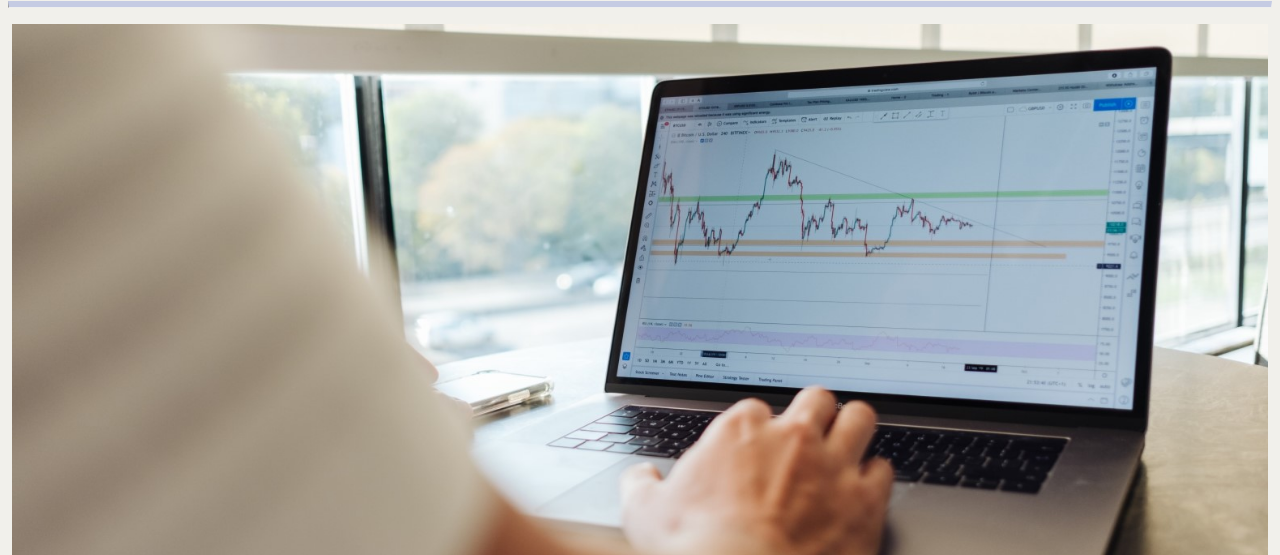
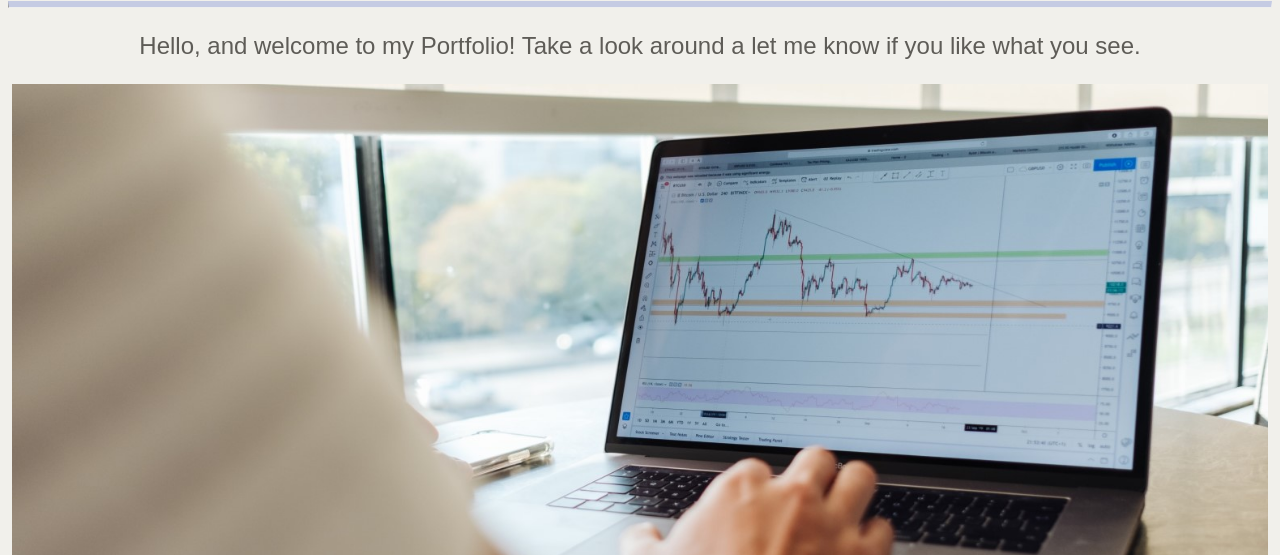
Before and after one commit to andersonjacobd/Portfolio-JA-Udacity-FrontEnd, a plain HTML site: page index.html in a window 1280 px wide. Shown: the part 144-699 px from the top of the page. Drawn offline with Linux system fonts and the light colour scheme.

Commit message:
Add missing <p>
- Added greeting text above desk photo to meet project requirements

```diff
--- a/css/main-style.css
+++ b/css/main-style.css
@@ -69,6 +69,11 @@ h6 {
   border-top: 6px solid #c5cbe3;
 }
 
+#greeting {
+  text-align: center;
+  font-size: 16px;
+}
+
 #desk-photo {
   background-size: cover;
   background-repeat: no-repeat;
@@ -125,6 +130,10 @@ h6 {
     width: 75px;
   }
 
+  #greeting {
+    font-size: 18px;
+  }
+
   #desk-photo {
     margin-bottom: 4px;
   }
@@ -157,6 +166,10 @@ h6 {
     height: 100px;
   }
 
+  #greeting {
+    font-size: 20px;
+  }
+
   #desk-image {
     width: 100%;
     max-width: 1550px;
@@ -184,11 +197,6 @@ h6 {
 }
 
 @media only screen and (min-width: 1024px) {
-  #logo {
-    height: 125px;
-    width: 125px;
-  }
-
   h1 {
     font-size: 55px;
   }
@@ -199,6 +207,15 @@ h6 {
 
   h3 {
     font-size: 34px;
+  }
+
+  #greeting {
+    font-size: 24px;
+  }
+
+  #logo {
+    height: 125px;
+    width: 125px;
   }
 
   .credit-text {
@@ -226,6 +243,10 @@ h6 {
     width: 150px;
   }
 
+  #greeting {
+    font-size: 26px;
+  }
+
   .credit-text {
     font-size: 15px;
   }
--- a/index.html
+++ b/index.html
@@ -21,6 +21,10 @@
     <hr class="line-divider" />
 
     <main class="main">
+      <p id="greeting">
+        Hello, and welcome to my Portfolio! Take a look around a let me know if
+        you like what you see.
+      </p>
       <figure id="desk-photo">
         <a href=" https://unsplash.com/@neonbrand">
           <img
```
